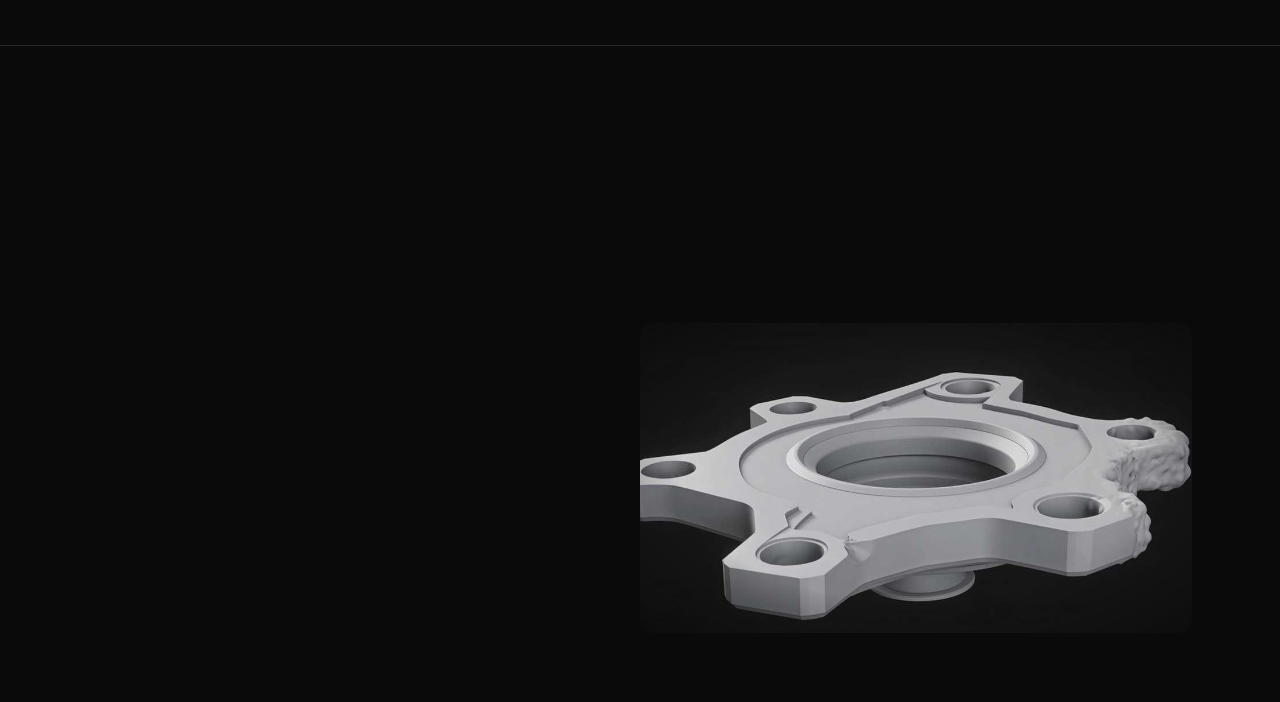
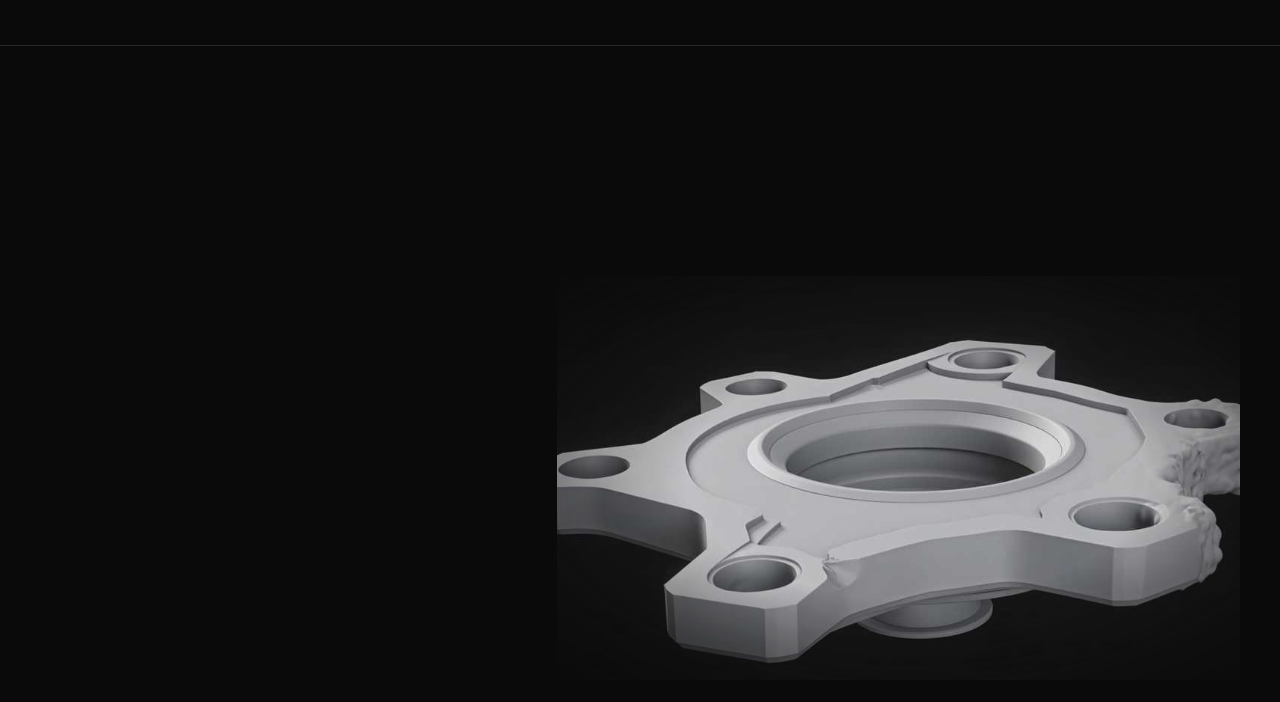
Before and after one commit to TrentIndeed/meshToParametric, a plain HTML site: page mesh2param/viz_server/static/landing.html in a window 1280 px wide. Shown: the part 987-1689 px from the top of the page. Drawn offline with Linux system fonts and the light colour scheme.

Commit message:
Zoom scroll animation 130% width to fill more screen

```diff
--- a/mesh2param/viz_server/static/landing.html
+++ b/mesh2param/viz_server/static/landing.html
@@ -329,13 +329,13 @@ footer {
   align-items: center; overflow: hidden;
   max-width: 1200px; margin: 0 auto; padding: 0 clamp(1.5rem, 4vw, 3rem);
 }
-/* Video on the right */
+/* Video on the right — zoomed to fill more width */
 .scroll-anim .gear-frame {
-  width: 100%; height: auto; max-height: 80vh;
-  object-fit: cover; border-radius: 12px;
-  /* Fade all edges into the dark background */
-  mask-image: radial-gradient(ellipse 85% 80% at center, black 50%, transparent 100%);
-  -webkit-mask-image: radial-gradient(ellipse 85% 80% at center, black 50%, transparent 100%);
+  width: 130%; height: auto; max-height: 90vh;
+  margin-left: -15%;
+  object-fit: cover; border-radius: 0;
+  mask-image: radial-gradient(ellipse 80% 75% at center, black 40%, transparent 95%);
+  -webkit-mask-image: radial-gradient(ellipse 80% 75% at center, black 40%, transparent 95%);
 }
 /* Card on the left */
 .scroll-anim .text-card {
```
